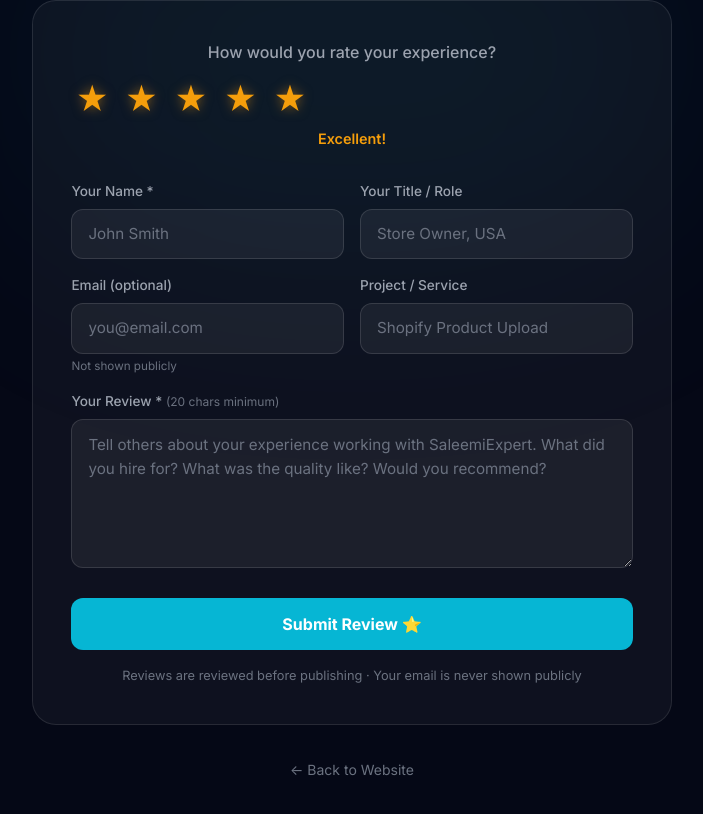
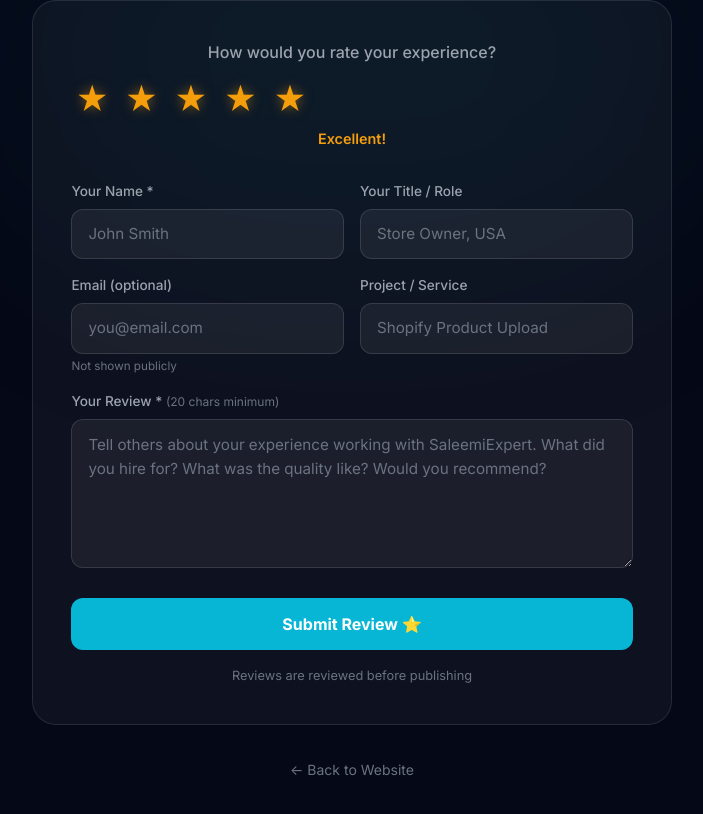
Before and after one commit to Uzair786-M/saleemi-expert, a React (Vite) app: page /leave-review in a window 1280 px wide. Shown: the part 306-1120 px from the top of the page, without its empty margins (288-991 px from the left). Built offline with nearby package versions, Linux system fonts and the light colour scheme; no server answers.

Commit message:
Added LeaveReviewPage

```diff
--- a/src/pages/Leavereviewpage.jsx
+++ b/src/pages/LeaveReviewPage.jsx
@@ -529,8 +529,7 @@ export const LeaveReviewPage = () => {
                   marginTop: "1rem",
                 }}
               >
-                Reviews are reviewed before publishing · Your email is never
-                shown publicly
+                Reviews are reviewed before publishing
               </p>
             </form>
           </div>
```
